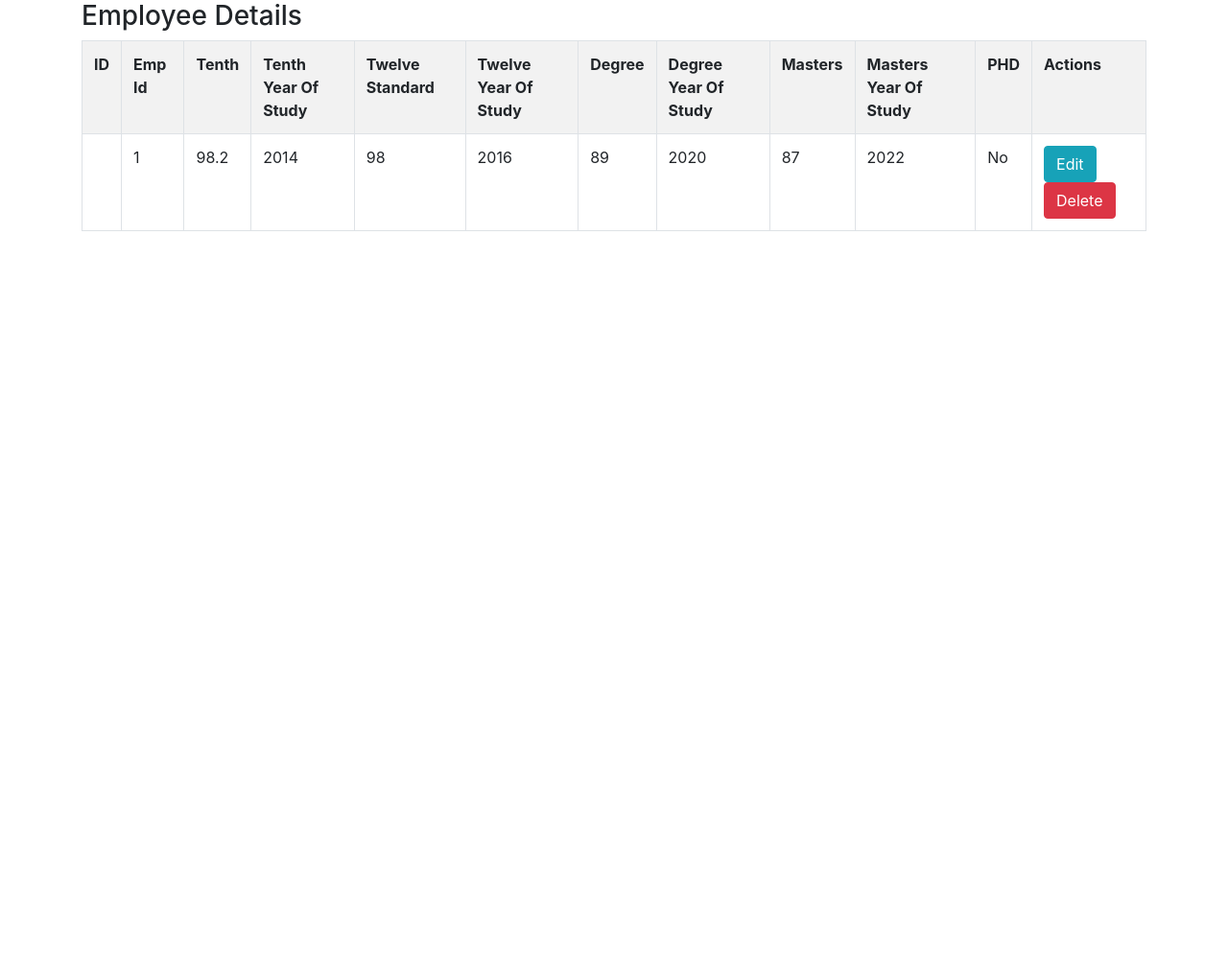
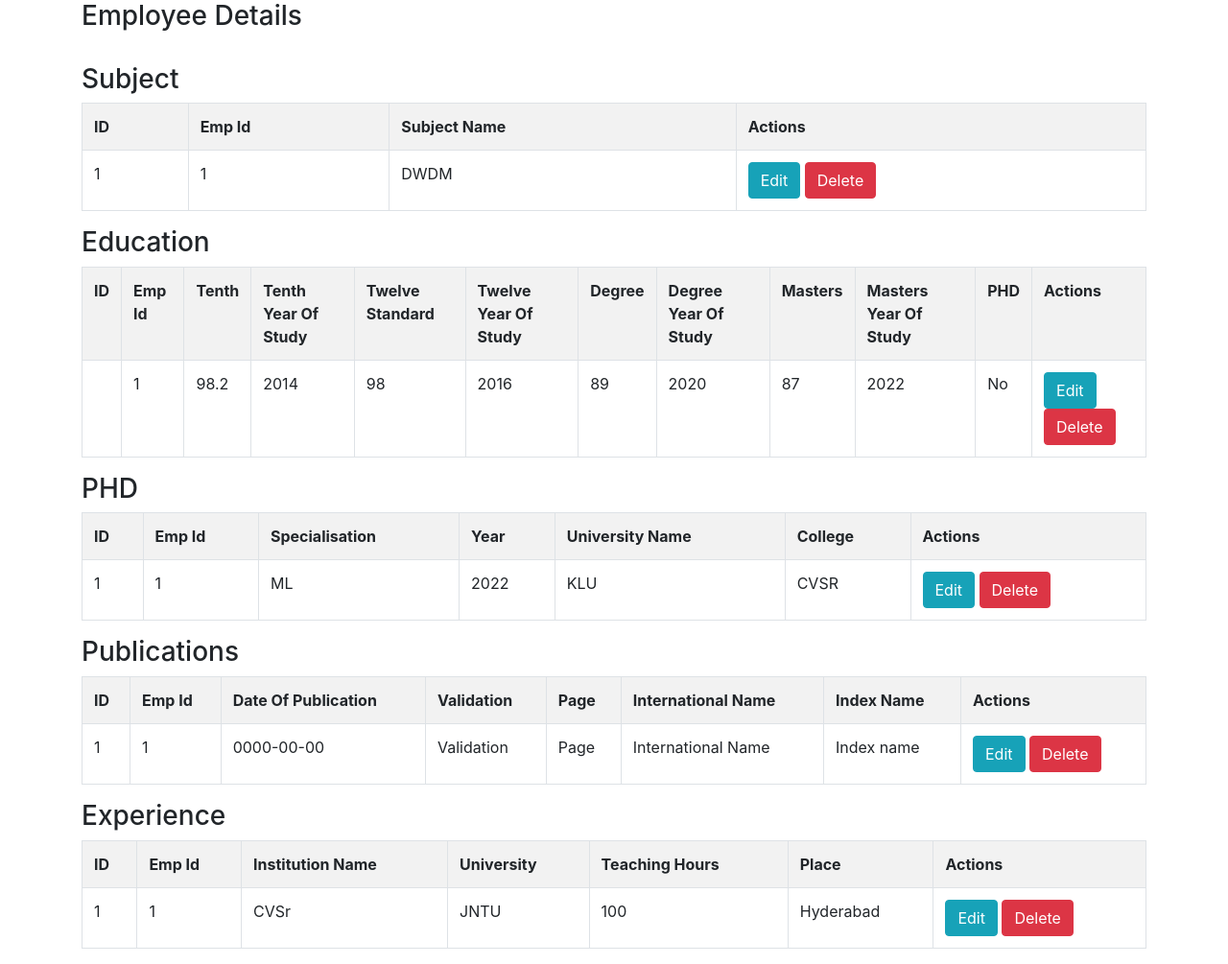
Before and after one commit to manideeppasuladi/Faculty, a CodeIgniter app: page /Faculty-K/index.php/employees/getEmployee/1 in a window 1280 px wide. Shown: the part 58-1063 px from the top of the page at 96% size. Before the commit the page ends 299 px from the top, so only its background shows below. Run offline with CodeIgniter, Linux system fonts and the light colour scheme; data comes from the database, SQL or seed files in the repository; data that the repository does not hold is empty.

Commit message:
Update to getemployee.php

```diff
--- a/application/views/employeesList/getEmployee.php
+++ b/application/views/employeesList/getEmployee.php
@@ -1,4 +1,27 @@
+<br>
+<h3>Subject</h3>
+<table class="table table-striped table-bordered">
+    <tr>
+		<th>ID</th>
+		<th>Emp Id</th>
+		<th>Subject Name</th>
+		<th>Actions</th>
+    </tr>
+	<?php  $f =  $faculty_subject; ?>
+    <tr>
+		<td><?php echo $f['id']; ?></td>
+		<td><?php echo $f['emp_id']; ?></td>
+		<td><?php echo $f['subject_name']; ?></td>
+		<td>
+            <a href="<?php echo site_url('faculty_subject/edit/'.$f['id']); ?>" class="btn btn-info btn-xs">Edit</a>
+            <a href="<?php echo site_url('faculty_subject/remove/'.$f['id']); ?>" class="btn btn-danger btn-xs">Delete</a>
+        </td>
+    </tr>
+	<?php  ?>
+</table>
 
+
+<h3>Education</h3>
 <table class="table table-striped table-bordered">
     <tr>
 		<th>ID</th>
@@ -34,3 +57,88 @@
     </tr>
     <?php  ?>
 </table>
+
+<h3>PHD</h3>
+<table class="table table-striped table-bordered">
+    <tr>
+		<th>ID</th>
+		<th>Emp Id</th>
+		<th>Specialisation</th>
+		<th>Year</th>
+		<th>University Name</th>
+		<th>College</th>
+		<th>Actions</th>
+    </tr>
+	<?php $f =  $faculty_phd ?>
+    <tr>
+		<td><?php echo $f['id']; ?></td>
+		<td><?php echo $f['emp_id']; ?></td>
+		<td><?php echo $f['specialisation']; ?></td>
+		<td><?php echo $f['year']; ?></td>
+		<td><?php echo $f['university_name']; ?></td>
+		<td><?php echo $f['college']; ?></td>
+		<td>
+            <a href="<?php echo site_url('faculty_phd/edit/'.$f['id']); ?>" class="btn btn-info btn-xs">Edit</a>
+            <a href="<?php echo site_url('faculty_phd/remove/'.$f['id']); ?>" class="btn btn-danger btn-xs">Delete</a>
+        </td>
+    </tr>
+	<?php  ?>
+</table>
+
+<h3>Publications</h3>
+
+<table class="table table-striped table-bordered">
+    <tr>
+		<th>ID</th>
+		<th>Emp Id</th>
+		<th>Date Of Publication</th>
+		<th>Validation</th>
+		<th>Page</th>
+		<th>International Name</th>
+		<th>Index Name</th>
+		<th>Actions</th>
+    </tr>
+	<?php $f  =  $faculty_publications ?>
+    <tr>
+		<td><?php echo $f['id']; ?></td>
+		<td><?php echo $f['emp_id']; ?></td>
+		<td><?php echo $f['date_of_publication']; ?></td>
+		<td><?php echo $f['validation']; ?></td>
+		<td><?php echo $f['page']; ?></td>
+		<td><?php echo $f['international_name']; ?></td>
+		<td><?php echo $f['index_name']; ?></td>
+		<td>
+            <a href="<?php echo site_url('faculty_publication/edit/'.$f['id']); ?>" class="btn btn-info btn-xs">Edit</a>
+            <a href="<?php echo site_url('faculty_publication/remove/'.$f['id']); ?>" class="btn btn-danger btn-xs">Delete</a>
+        </td>
+    </tr>
+	<?php ?>
+</table>
+
+<h3>Experience</h3>
+
+<table class="table table-striped table-bordered">
+    <tr>
+		<th>ID</th>
+		<th>Emp Id</th>
+		<th>Institution Name</th>
+		<th>University</th>
+		<th>Teaching Hours</th>
+		<th>Place</th>
+		<th>Actions</th>
+    </tr>
+	<?php $f = $faculty_experience ?>
+    <tr>
+		<td><?php echo $f['id']; ?></td>
+		<td><?php echo $f['emp_id']; ?></td>
+		<td><?php echo $f['institution_name']; ?></td>
+		<td><?php echo $f['university']; ?></td>
+		<td><?php echo $f['teaching_hours']; ?></td>
+		<td><?php echo $f['place']; ?></td>
+		<td>
+            <a href="<?php echo site_url('faculty_experience/edit/'.$f['id']); ?>" class="btn btn-info btn-xs">Edit</a>
+            <a href="<?php echo site_url('faculty_experience/remove/'.$f['id']); ?>" class="btn btn-danger btn-xs">Delete</a>
+        </td>
+    </tr>
+	<?php  ?>
+</table>
```
